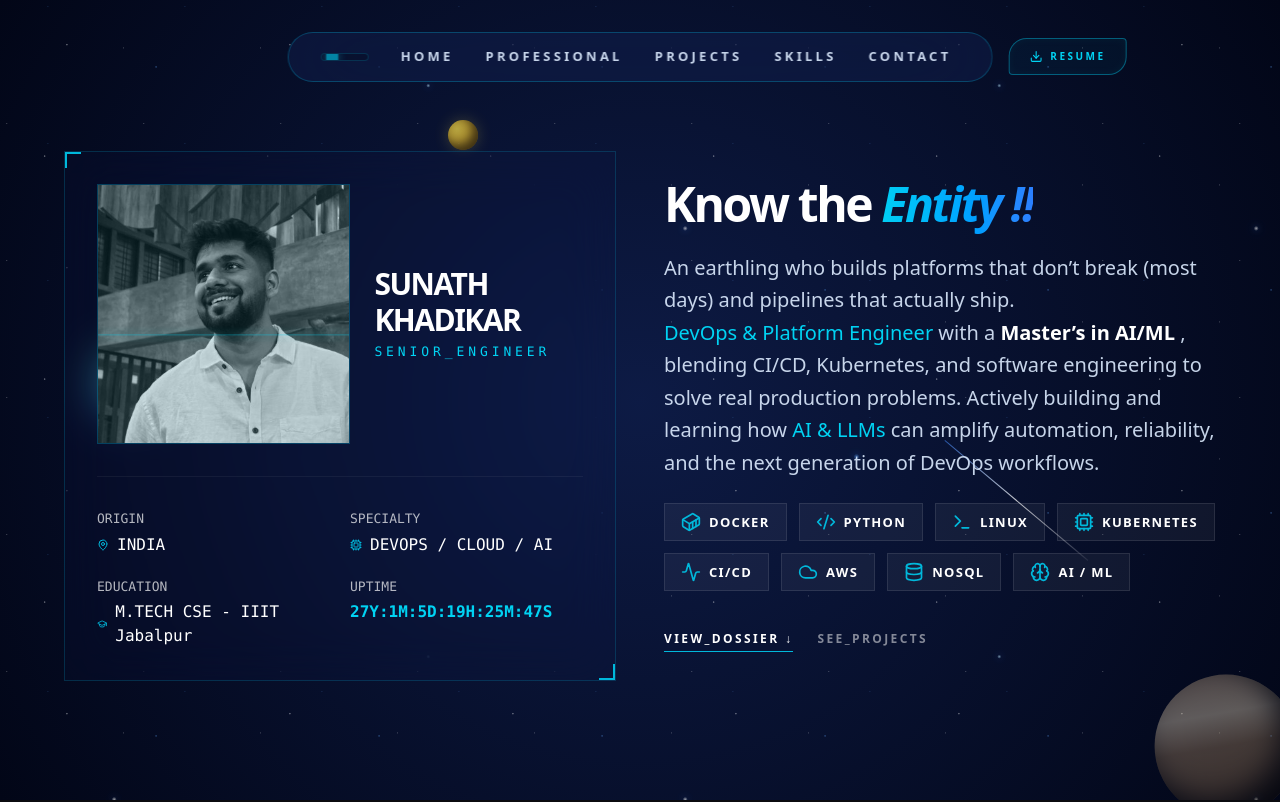
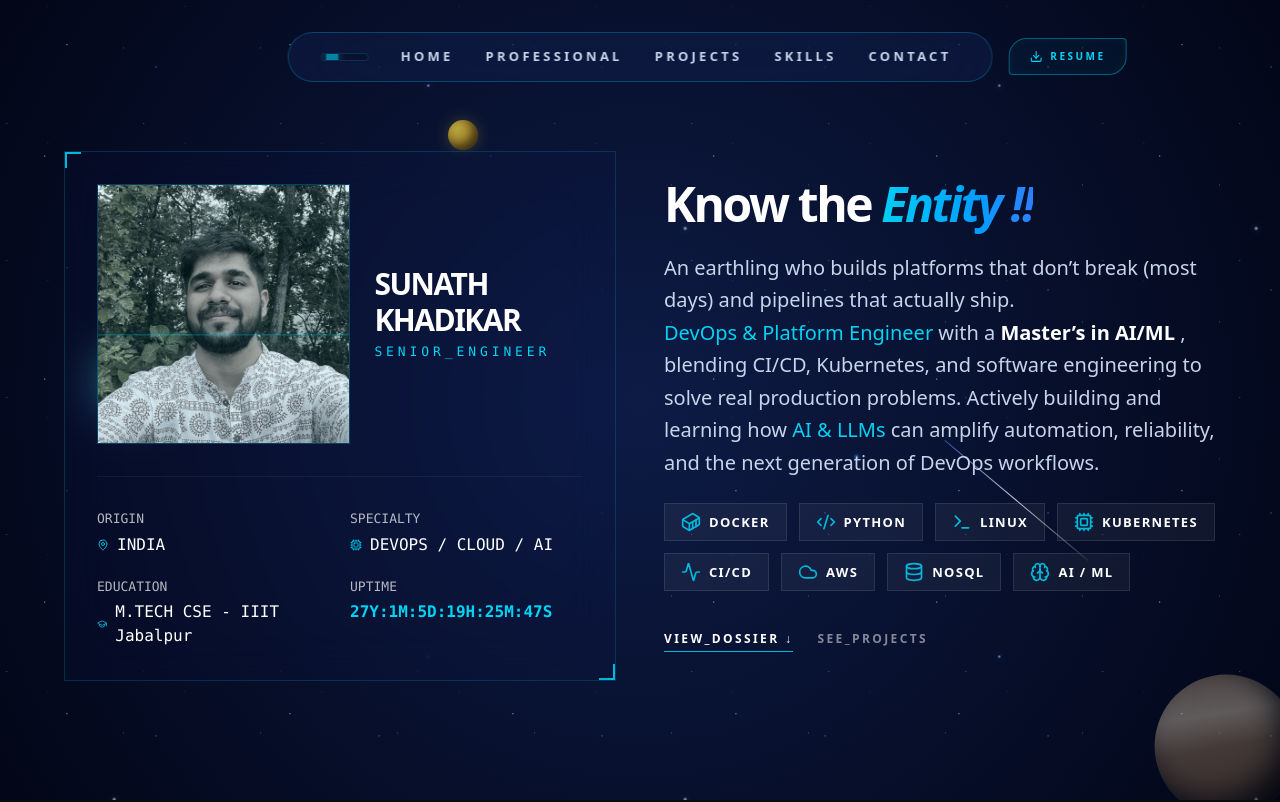
Before and after one commit to sunath2711/portfolioProject, a Next.js app: page / in a window 1280 px wide. Shown: the top 802 px of the page. Built offline with nearby package versions, Linux system fonts and the light colour scheme.

Commit message:
Commit 13B:  1. Added new profile image "profile1.jpeg" and updated the Hero component to use this new image with a grayscale effect.  2. Modified the Hero component text to change "human" to "earthling" and updated the highlighted text from "Alien !!" to "Entity !!".

```diff
--- a/components/Hero.tsx
+++ b/components/Hero.tsx
@@ -47,7 +47,7 @@ export default function Hero() {
 
             <div className="flex items-center gap-6 mb-8 border-b border-white/5 pb-8">
               <div className="h-65 w-80 border border-cyan-500/30 p-1 relative overflow-hidden">
-                <Image src="/profile.jpeg" alt="Sunath" fill className="object-cover grayscale group-hover:grayscale-0 transition-all duration-700" />
+                <Image src="/profile1.jpeg" alt="Sunath" fill className="object-cover grayscale-75 group-hover:grayscale-0 transition-all duration-700" />
                 <div className="absolute inset-0 bg-cyan-500/10 pointer-events-none" />
                 <div className="absolute top-0 left-0 w-full h-[1px] bg-cyan-400 shadow-[0_0_10px_cyan] animate-scan" />
               </div>
```
Also changed, not shown: public/profile1.jpeg (added).
